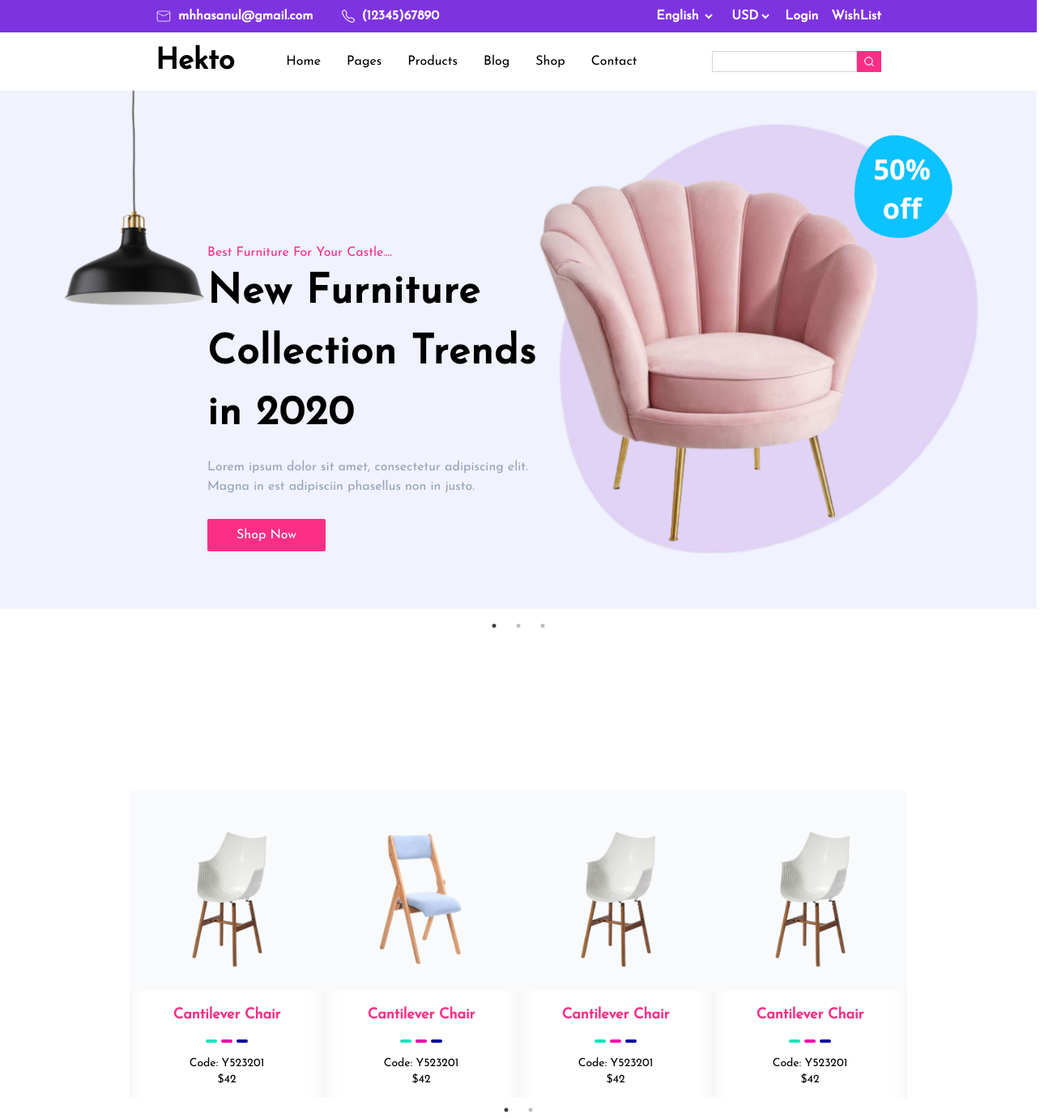
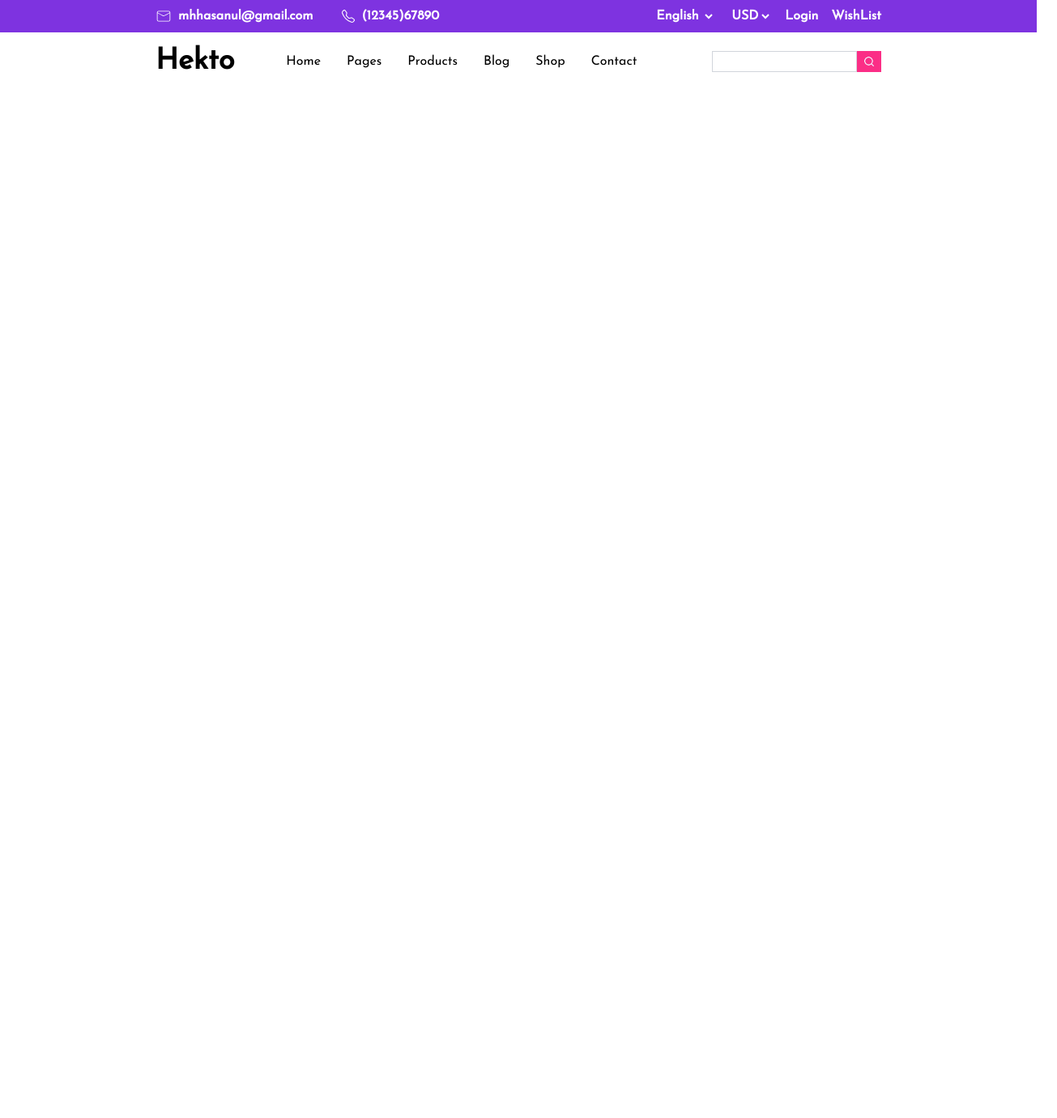
Before and after one commit to maden1738/Hekto, a React (Vite) app: page /login in a window 1280 px wide. Shown: the whole page at 81% size, 1305 px wide, since content can reach past the window. After the commit the page ends 800 px from the top, so only its background shows below. Built offline with nearby package versions, Linux system fonts and the light colour scheme; grey boxes are pictures that could not be loaded; the HTML template or start-up script is replaced by a standard one.

Commit message:
responsive navbar

```diff
--- a/src/App.jsx
+++ b/src/App.jsx
@@ -1,5 +1,6 @@
 import { useState } from "react";
 
+import Home from "./pages/Home";
 import Header from "./components/Header";
 import Navbar from "./components/Navbar";
 import Carousel from "./components/Carousel";
@@ -17,9 +18,10 @@ function App() {
     <>
       <Header />
       <Navbar />
-      <Carousel />
-      <Featured />
+      {/* <Carousel />
+      <Featured /> */}
       <Routes>
+        <Route path="" element={<Home />} />
         <Route path="pages" element={<Pages />} />
         <Route path="products" element={<Products />} />
         <Route path="blog" element={<Blog />} />
--- a/src/components/Featured.jsx
+++ b/src/components/Featured.jsx
@@ -57,6 +57,27 @@ export default function Featured() {
       image: featured1,
     },
   ];
+  function SampleNextArrow(props) {
+    const { className, style, onClick } = props;
+    return (
+      <div
+        className={className}
+        style={{ ...style, display: "block", background: "none" }}
+        onClick={onClick}
+      />
+    );
+  }
+
+  function SamplePrevArrow(props) {
+    const { className, style, onClick } = props;
+    return (
+      <div
+        className={className}
+        style={{ ...style, display: "block", background: "green" }}
+        onClick={onClick}
+      />
+    );
+  }
   const settings = {
     dots: true,
     infinite: true,
@@ -64,6 +85,8 @@ export default function Featured() {
     slidesToShow: 4,
     slidesToScroll: 4,
     initialSlide: 0,
+    // nextArrow: <SampleNextArrow />,
+    // prevArrow: <SamplePrevArrow />,
     responsive: [
       {
         breakpoint: 1243,
@@ -75,7 +98,7 @@ export default function Featured() {
         },
       },
       {
-        breakpoint: 700,
+        breakpoint: 850,
         settings: {
           slidesToShow: 2,
           slidesToScroll: 2,
@@ -92,7 +115,7 @@ export default function Featured() {
     ],
   };
   return (
-    <div className=" mx-auto  mt-[219px] w-[75%] ">
+    <div className=" mx-auto  mt-8 w-[75%] lg:mt-[219px] ">
       <Slider {...settings}>
         {products.map((el) => (
           <FeaturedProduct
--- a/src/components/FeaturedProduct.jsx
+++ b/src/components/FeaturedProduct.jsx
@@ -12,22 +12,22 @@ export default function FeaturedProduct(props) {
         setHover(false);
       }}
     >
-      <div className="bg-slate-50 flex justify-center items-center px-[45px] pt-[45px] pb-6  flex-col relative">
-        <img src={props.image} alt="" className="w-[178px] h-[178px] " />
+      <div className="relative flex flex-col items-center justify-center bg-slate-50 px-[45px]  pb-6 pt-[45px]">
+        <img src={props.image} alt="" className="h-[178px] w-[178px] " />
         <button
           className={`btn-green ${
-            hover ? "block absolute bottom-1" : "hidden"
+            hover ? "absolute bottom-1 block" : "hidden"
           }`}
         >
           View Details
         </button>
       </div>
       <div
-        className={`flex justify-center items-center flex-col pb-3 ${
+        className={`flex flex-col items-center justify-center pb-3 ${
           hover ? "bg-indigo-700 text-white " : ""
         }`}
       >
-        <p className="text-accent text-lg font-bold pt-4">{props.title}</p>
+        <p className="pt-4 text-lg font-bold text-accent">{props.title}</p>
         <img src={colors} alt="" className="py-4" />
         <p className="text-sm">Code: {props.code}</p>
         <p className="text-sm">${props.price}</p>
--- a/src/components/Navbar.jsx
+++ b/src/components/Navbar.jsx
@@ -1,13 +1,24 @@
 import searchLens from "../assets/search.png";
 import { Link } from "react-router-dom";
 import { IoMenuSharp } from "react-icons/io5";
+import { useState } from "react";
 
 export default function Navbar() {
+  const [isMenuOpen, setIsMenuOpen] = useState(false);
+
+  const toggleMenu = () => {
+    setIsMenuOpen((prev) => !prev);
+  };
+
   return (
-    <nav className="wrapper my-4 flex items-center font-body  md:px-[8%] lg:justify-between  xl:px-[15%] ">
-      <div className="mr-auto flex items-center gap-16">
-        <div className="text-4xl font-bold ">Hekto</div>
-        <ul className="hidden lg:flex lg:gap-8 ">
+    <nav className="wrapper  my-4  flex  justify-between font-body md:px-[8%] lg:justify-between xl:px-[15%]">
+      <div className=" flex lg:gap-16">
+        <div className="text-4xl font-bold">Hekto</div>
+        <ul
+          className={`${
+            isMenuOpen ? "flex" : "hidden lg:flex"
+          }  translate-x-[40px] translate-y-[40px]  flex-col transition-all duration-1000 md:translate-x-[280px] md:translate-y-0 lg:transform-none  lg:flex-row lg:items-center lg:gap-8`}
+        >
           <li>
             <Link to="/">Home</Link>
           </li>
@@ -29,13 +40,18 @@ export default function Navbar() {
         </ul>
       </div>
 
-      <IoMenuSharp className="lg:hidden" />
-      <form className="flex">
-        <input type="text" className="border border-gray-300" />
-        <button className="flex cursor-pointer items-center justify-center  bg-accent px-2">
-          <img src={searchLens} alt="" width="14px" height="14px" />
-        </button>
-      </form>
+      <div className="flex max-h-[40px] grow-0 items-center">
+        <IoMenuSharp className=" lg:hidden" onClick={toggleMenu} />
+        <form className="flex ">
+          <input
+            type="text"
+            className="border border-gray-300  focus:border-accent focus:outline-none"
+          />
+          <button className="flex cursor-pointer items-center justify-center  bg-accent px-2">
+            <img src={searchLens} alt="" width="14px" height="14px" />
+          </button>
+        </form>
+      </div>
     </nav>
   );
 }
--- a/src/index.css
+++ b/src/index.css
@@ -12,7 +12,14 @@
   .btn-green {
     @apply rounded-sm bg-green-500 px-[12px] py-[3px] text-white;
   }
+  .container {
+    @apply mx-auto w-full  px-[3%] sm:max-w-[600px] md:max-w-[740px] lg:max-w-[990px] xl:max-w-[1216px];
+  }
   .wrapper {
-    @apply mx-auto px-[3%];
+    @apply mx-auto w-full  px-[3%];
   }
 }
+
+/* * {
+  background-color: rgba(255, 0, 0, 0.5);
+} */
--- a/src/pages/Home.jsx
+++ b/src/pages/Home.jsx
@@ -1,5 +1,12 @@
 import React from "react";
+import Carousel from "../components/Carousel";
+import Featured from "../components/Featured";
 
 export default function Home() {
-  return <div>Home</div>;
+  return (
+    <>
+      <Carousel />
+      <Featured />
+    </>
+  );
 }
```
